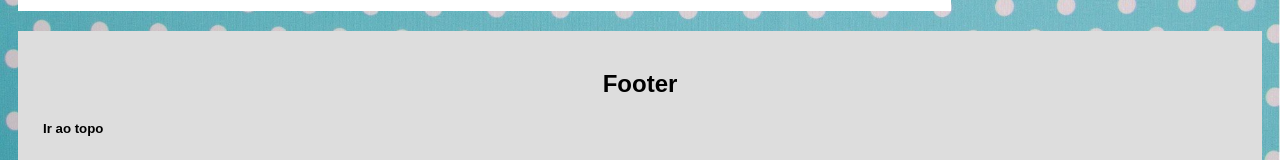
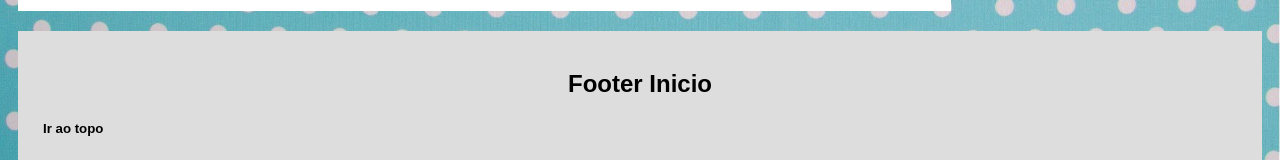
Before and after one commit to BrenoCom/recipe-website, a plain HTML site: page index.html in a window 1280 px wide. Shown: the part 1539-1699 px from the top of the page. Drawn offline with Linux system fonts and the light colour scheme.

Commit message:
text: muda texto do footer no inicio

```diff
--- a/index.html
+++ b/index.html
@@ -69,7 +69,7 @@
 <!--footer-->
     <footer>
         <div class="footer">
-            <h2>Footer</h2>
+            <h2>Footer Inicio</h2>
             <h5><a href="#topo">Ir ao topo</a></h5>
         </div>
     </footer>
```
